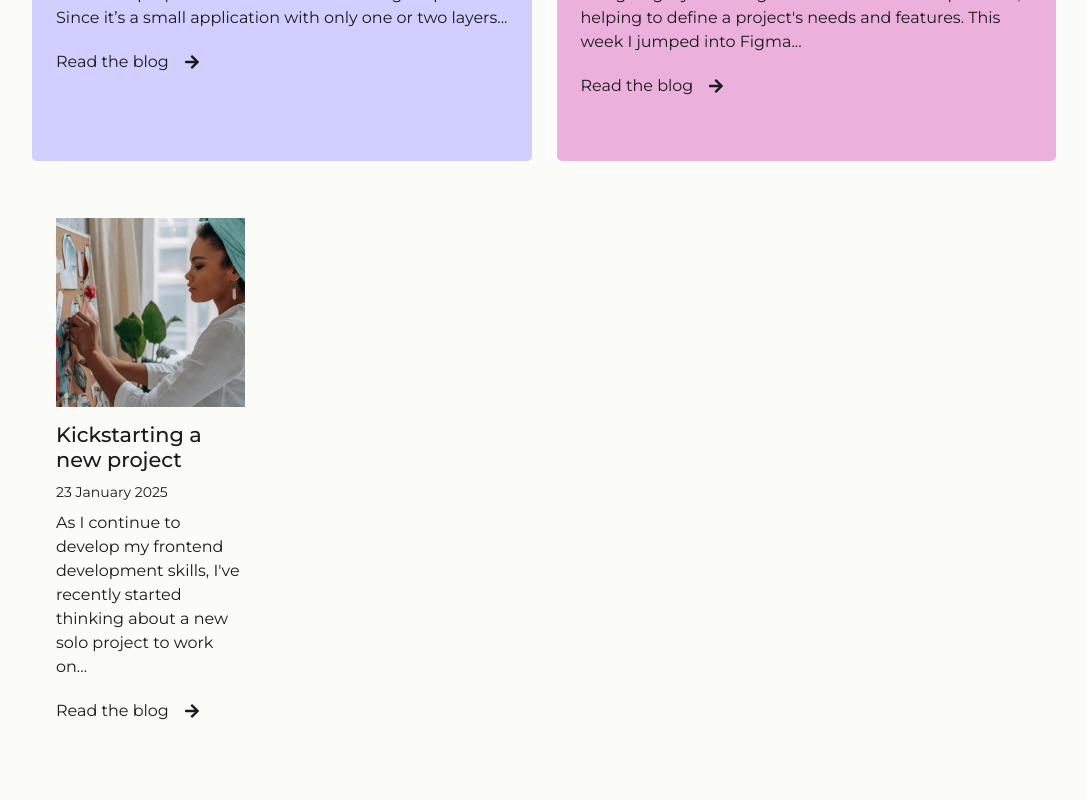
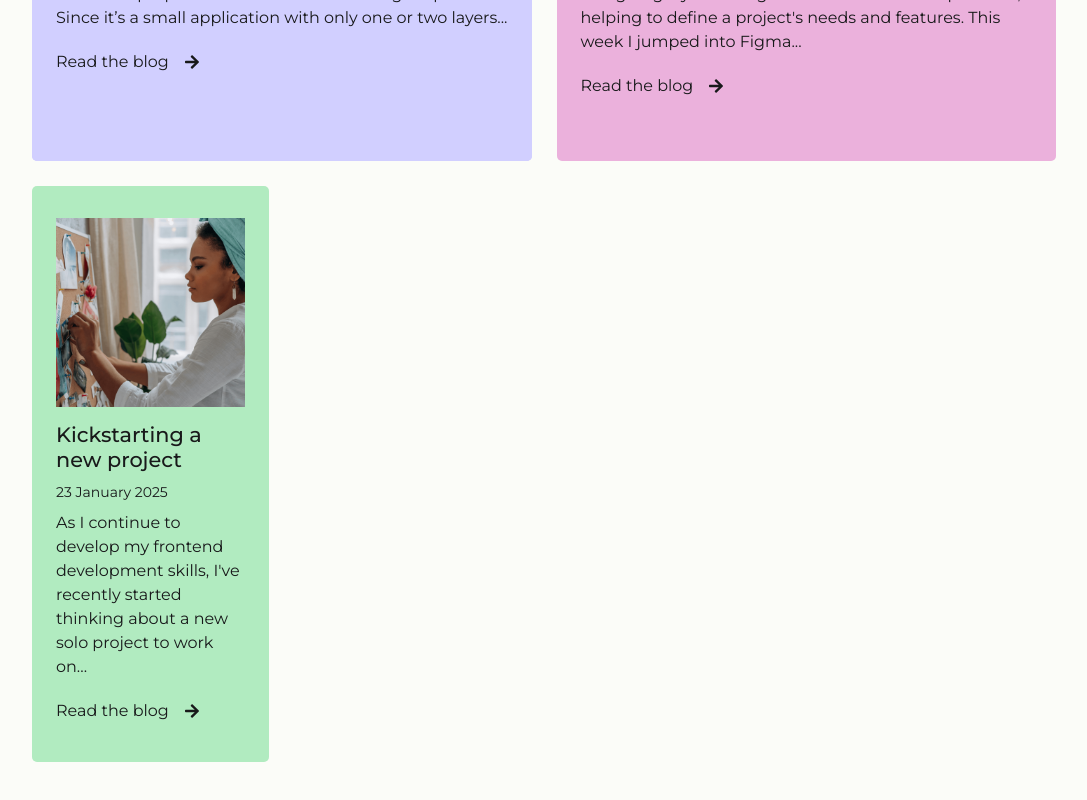
Before and after one commit to louiseka/portfolio, a React (Vite) app: page /blogs in a window 1280 px wide. Shown: the part 3320-4120 px from the top of the page, without its empty margins (96-1183 px from the left). Built offline with nearby package versions, Linux system fonts and the light colour scheme.

Commit message:
Stlyling updates

```diff
--- a/src/index.css
+++ b/src/index.css
@@ -338,7 +338,8 @@ header {
 
 .one,
 .four,
-.six {
+.six,
+.ten {
   background-color: #b1ebc0;
 }
 
@@ -397,6 +398,11 @@ header {
 .nine {
   grid-column: 3 /5;
   grid-row: 5/ 6;
+}
+
+.ten {
+  grid-column: 1 /2;
+  grid-row: 6/7;
 }
 
 /* Project Details Page */
```
